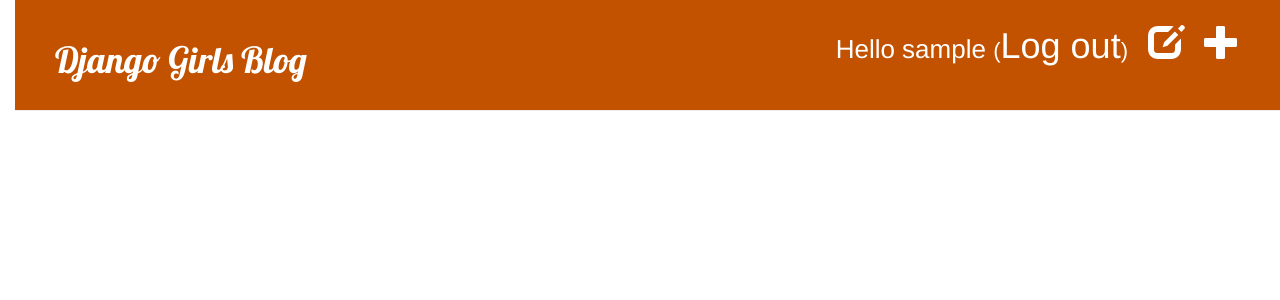
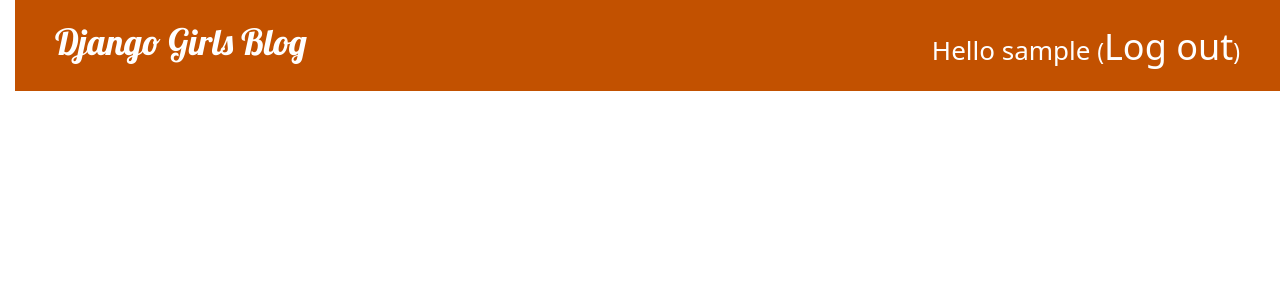
Before and after one commit to W-Hidetoshi/0523-blog, a Django app: page /drafts/ in a window 1280 px wide. Shown: the top 300 px of the page. Run offline with Django 3.2, Linux system fonts and the light colour scheme; the visitor is signed in with stand-in values (Sample User, id 1); data that the repository does not hold is empty; some libraries are stand-ins or nearby versions.

Commit message:
#3 0601_1324-bootstrap5を適用するために変更

```diff
--- a/blog/templates/blog/base.html
+++ b/blog/templates/blog/base.html
@@ -3,18 +3,19 @@
 <html>
     <head>
         <title>Django Girls blog</title>
-        <link rel="stylesheet" href="//maxcdn.bootstrapcdn.com/bootstrap/3.2.0/css/bootstrap.min.css">
-        <link rel="stylesheet" href="//maxcdn.bootstrapcdn.com/bootstrap/3.2.0/css/bootstrap-theme.min.css">
+        <!--<link rel="stylesheet" href="//maxcdn.bootstrapcdn.com/bootstrap/3.2.0/css/bootstrap.min.css">-->
+        <!--<link rel="stylesheet" href="//maxcdn.bootstrapcdn.com/bootstrap/3.2.0/css/bootstrap-theme.min.css">-->
         <link rel="stylesheet" href="{% static 'css/blog.css' %}">
         <link href="//fonts.googleapis.com/css?family=Lobster&subset=latin,latin-ext" rel="stylesheet" type="text/css">
-
+        <link href="https://cdn.jsdelivr.net/npm/bootstrap@5.0.2/dist/css/bootstrap.min.css" rel="stylesheet" integrity="sha384-EVSTQN3/azprG1Anm3QDgpJLIm9Nao0Yz1ztcQTwFspd3yD65VohhpuuCOmLASjC" crossorigin="anonymous">
     </head>
     <body>
         <div class="page-header">
             {% if user.is_authenticated %}
                 <!--新規投稿ボタン-->
                 <a href="{% url 'post_new' %}" class="top-menu">
-                    <span class="glyphicon glyphicon-plus"></span>
+                    <!--<span class="glyphicon glyphicon-plus"></span>-->
+                    <i class="bi-file-plus"></i>
                 </a>
                 <!--下書きリスト-->
                 <a href="{% url 'post_draft_list'%}" class="top-menu">
```
